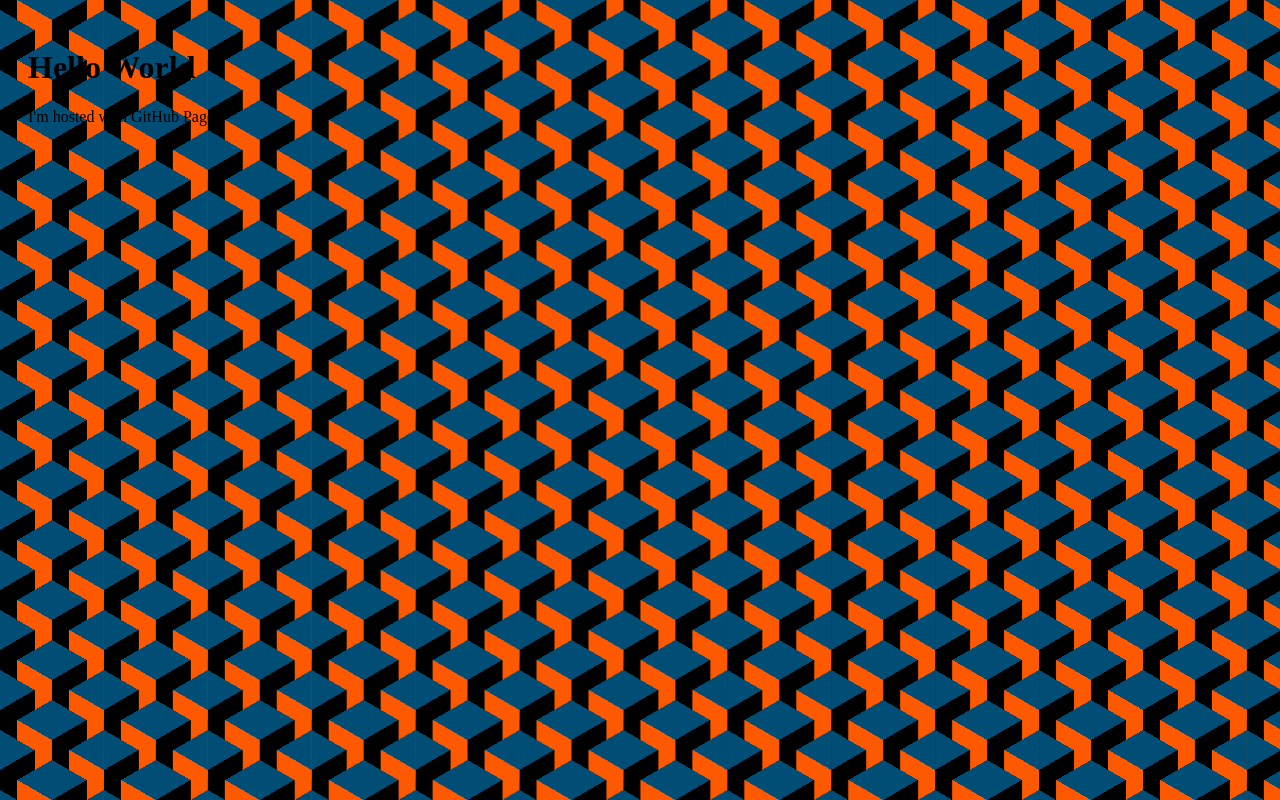
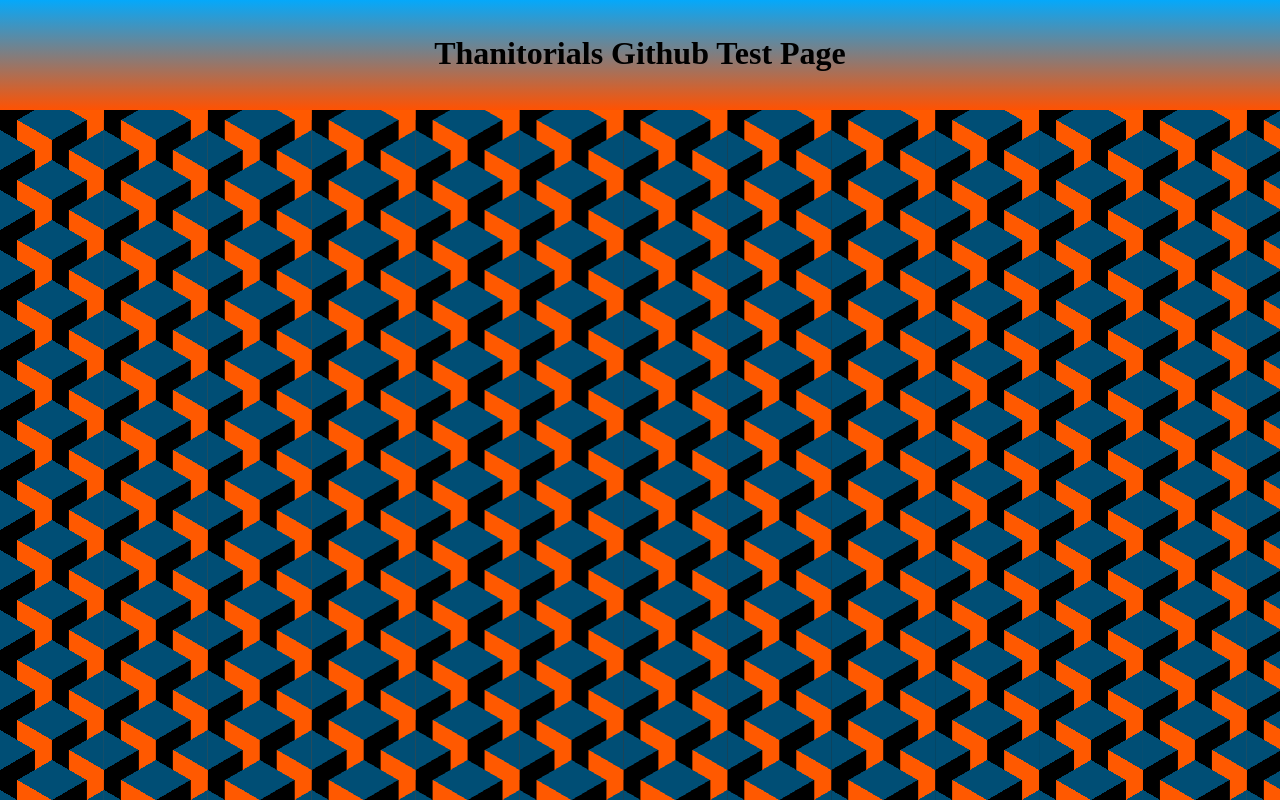
Before and after one commit to Thanitorial/thanitorial.github.io, a plain HTML site: page index.html in a window 1280 px wide. Drawn offline with Linux system fonts and the light colour scheme; a web font is replaced by a local one.

Commit message:
major update

```diff
--- a/index.html
+++ b/index.html
@@ -5,9 +5,12 @@
     <link rel="stylesheet" href="styles.css">
 </head>
 <body>
-    <div>
-        <h1>Hello World</h1>
-        <p>I'm hosted with GitHub Pages.</p>
-    </div>
+    <header>
+        <h1 class = "mainheader">Thanitorials Github Test Page</h1>
+    </header>
+    <main class="home">
+        <p>
+        </p>
+    </main>
 </body>
 </html>
--- a/styles.css
+++ b/styles.css
@@ -1,4 +1,44 @@
-html {
+@font-face {
+  font-family: 'alex_brushregular';
+  src: url('alexbrush-regular-webfont.woff2') format('woff2'),
+       url('alexbrush-regular-webfont.woff') format('woff');
+  font-weight: normal;
+  font-style: normal;
+}
+
+@font-face {
+  font-family: 'chunkfive_printregular';
+  src: url('chunk_five_print-webfont.woff2') format('woff2'),
+       url('chunk_five_print-webfont.woff') format('woff');
+  font-weight: normal;
+  font-style: normal;
+}
+
+@font-face {
+  font-family: 'chunkfiveregular';
+  src: url('chunkfive-regular-webfont.woff2') format('woff2'),
+       url('chunkfive-regular-webfont.woff') format('woff');
+  font-weight: normal;
+  font-style: normal;
+}
+
+@font-face {
+  font-family: 'quicksandbook_oblique';
+  src: url('quicksand_book_oblique-webfont.woff2') format('woff2'),
+       url('quicksand_book_oblique-webfont.woff') format('woff');
+  font-weight: normal;
+  font-style: normal;
+}
+
+@font-face {
+  font-family: 'impact_labelregular';
+  src: url('impact_label-webfont.woff2') format('woff2'),
+       url('impact_label-webfont.woff') format('woff');
+  font-weight: normal;
+  font-style: normal;
+}
+
+html{
     --s: 60px; /* control the size*/
     --c1: #000000;
     --c2: #ff5900;
@@ -13,6 +53,18 @@ html {
       linear-gradient(90deg,var(--c1) calc(100%/6), var(--c2) 0 50%, var(--c1) 0 calc(500%/6),var(--c2) 0);
   background-size: calc(1.732*var(--s)) var(--s);
   }
+.mainheader {
+  font-family:"impact_labelregular" , serif;
+}
+header {
+  --c2: #ff5202;
+  --c3: #00aaff;
+  height: min-content;
+  padding: 16px;
+  margin: -10px;
+  text-align: center;
+  background:linear-gradient(var(--c3),var(--c2))
+}
 div {
   padding: 20px;
   block-size: fit-content(20em)
```
Also changed, not shown: fonts/alexbrush-regular-webfont.woff (added), fonts/alexbrush-regular-webfont.woff2 (added), fonts/chunk_five_print-webfont.woff (added), fonts/chunk_five_print-webfont.woff2 (added), fonts/chunkfive-regular-webfont.woff (added), fonts/chunkfive-regular-webfont.woff2 (added), fonts/impact_label-webfont.woff (added), fonts/impact_label-webfont.woff2 (added), fonts/quicksand_book_oblique-webfont.woff (added), fonts/quicksand_book_oblique-webfont.woff2 (added).
